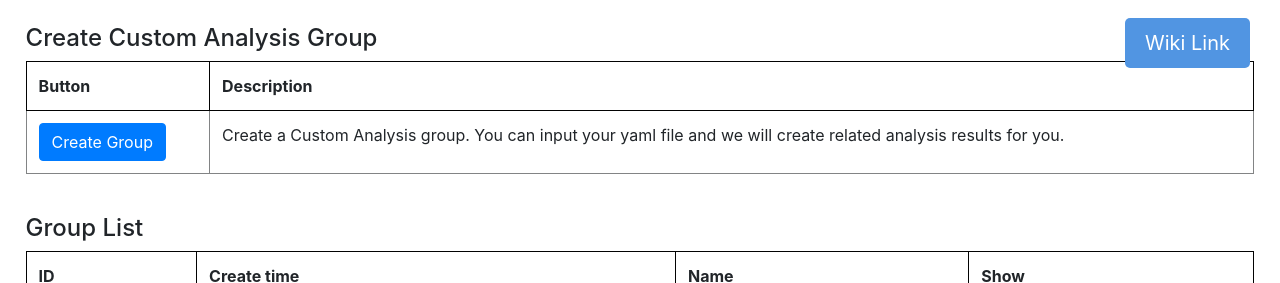
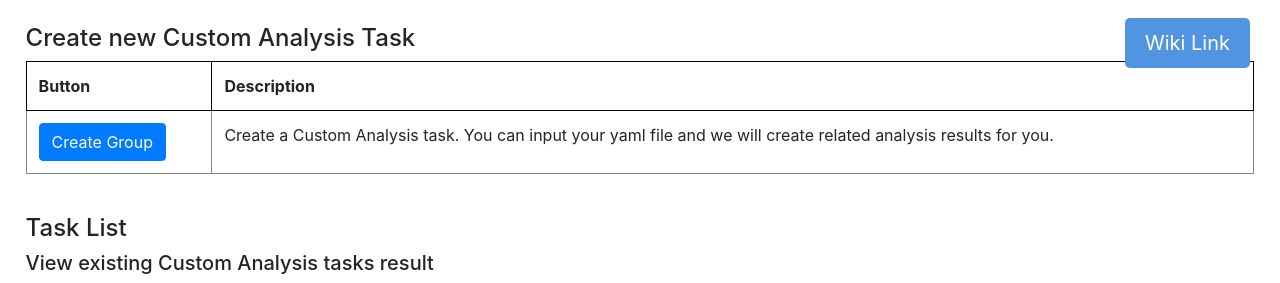
Before and after one commit to SLAM-Hive/slam_hive_web, a Python web app: template SLAM_Hive/slamhive/templates/customanalysis/index.html in a window 1280 px wide. Shown: the part 102-385 px from the top of the page. Run offline with Jinja, Linux system fonts and the light colour scheme; the template is opened without the code that fills it, so the values that code supplies are empty; some libraries are stand-ins or nearby versions.

Commit message:
journal paper version

```diff
--- a/SLAM_Hive/slamhive/blueprints/customanalysis.py
+++ b/SLAM_Hive/slamhive/blueprints/customanalysis.py
@@ -951,7 +951,7 @@ def show_diagram1_extend():
                         x_v = performanceresults.max_cpu
                     elif x_axis == 'CPU-mean':
                         x_v = performanceresults.mean_cpu
-                    elif x_axis == 'Momery_max':
+                    elif x_axis == 'Memory-max':
                         x_v = performanceresults.max_ram
                     else:
                         # parameter
@@ -1559,7 +1559,7 @@ def create_diagram1():
                         x_v = performanceresults.max_cpu
                     elif x_axis == 'CPU-mean':
                         x_v = performanceresults.mean_cpu
-                    elif x_axis == 'Momery_max':
+                    elif x_axis == 'Memory-max':
                         x_v = performanceresults.max_ram
                     else:
                         # parameter
--- a/SLAM_Hive/slamhive/templates/customanalysis/index.html
+++ b/SLAM_Hive/slamhive/templates/customanalysis/index.html
@@ -30,7 +30,7 @@
 
 
     <div>
-        <h4>Create Custom Analysis Group</h4>
+        <h4>Create new Custom Analysis Task</h4>
     </div>
     <table class="table table-bordered" sytle="border-collapse: collapse;" >
         <thead>
@@ -48,7 +48,7 @@
                             </a>
                         </div>
                     </td>
-                    <td >Create a Custom Analysis group. You can input your yaml file and we will create related analysis results for you.</td>
+                    <td >Create a Custom Analysis task. You can input your yaml file and we will create related analysis results for you.</td>
                 </tr>
         </tbody>
     </table>
@@ -56,7 +56,8 @@
 
     <br>
     <div>
-        <h4>Group List</h4>
+        <h4>Task List</h4>
+        <h5>View existing Custom Analysis tasks result</h5>
         <table class="table table-bordered">
             <thead>
                 <tr>
--- a/SLAM_Hive/slamhive/templates/customanalysis/show.html
+++ b/SLAM_Hive/slamhive/templates/customanalysis/show.html
@@ -639,6 +639,7 @@
 
         if(values_json['x-axis'].indexOf('ATE') == -1 && values_json['x-axis'].indexOf('RPE') == -1 && values_json['y-axis'].indexOf('ATE') == -1 && values_json['y-axis'].indexOf('RPE') == -1) {
             alert("Plsease select Evo metric")
+            return
         }
 
         var parameter_values = JSON.stringify(values_json);
@@ -868,6 +869,7 @@
 
         if(values_json['x-axis'].indexOf('ATE') == -1 && values_json['x-axis'].indexOf('RPE') == -1 && values_json['y-axis'].indexOf('ATE') == -1 && values_json['y-axis'].indexOf('RPE') == -1 && values_json['z-axis'].indexOf('ATE') == -1 && values_json['z-axis'].indexOf('RPE') == -1) {
             alert("Plsease select Evo metric")
+            return
         }
 
         var parameter_values = JSON.stringify(values_json);
```
